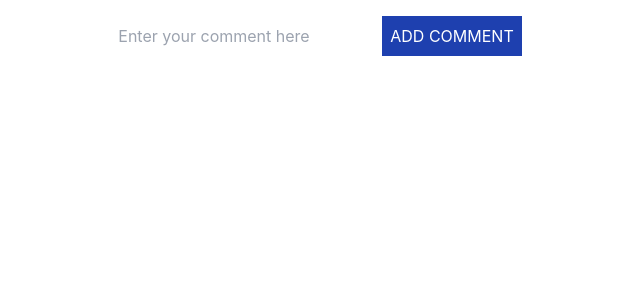
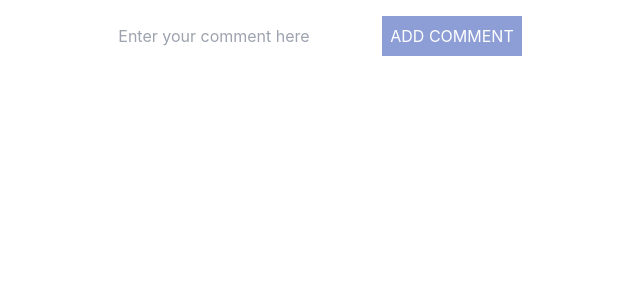
Before and after one commit to Jaynil1611/Nested-Comment-Reply-Feature, a React (Create React App) app: page / in a window 1280 px wide. Shown: the top 300 px of the page, without its empty margins (312-952 px from the left). Built offline with nearby package versions, Linux system fonts and the light colour scheme.

Commit message:
fix: empty comment fix

```diff
--- a/src/Comments/AddComment.jsx
+++ b/src/Comments/AddComment.jsx
@@ -34,9 +34,10 @@ const AddComment = (props) => {
         value={commentText}
       />
       <button
+        disabled={!commentText}
         type="button"
         onClick={handleAddComment}
-        className="m-4 p-2 text-bold text-white bg-blue-800"
+        className="m-4 p-2 text-bold text-white bg-blue-800 disabled:opacity-50"
       >
         ADD COMMENT
       </button>
```
